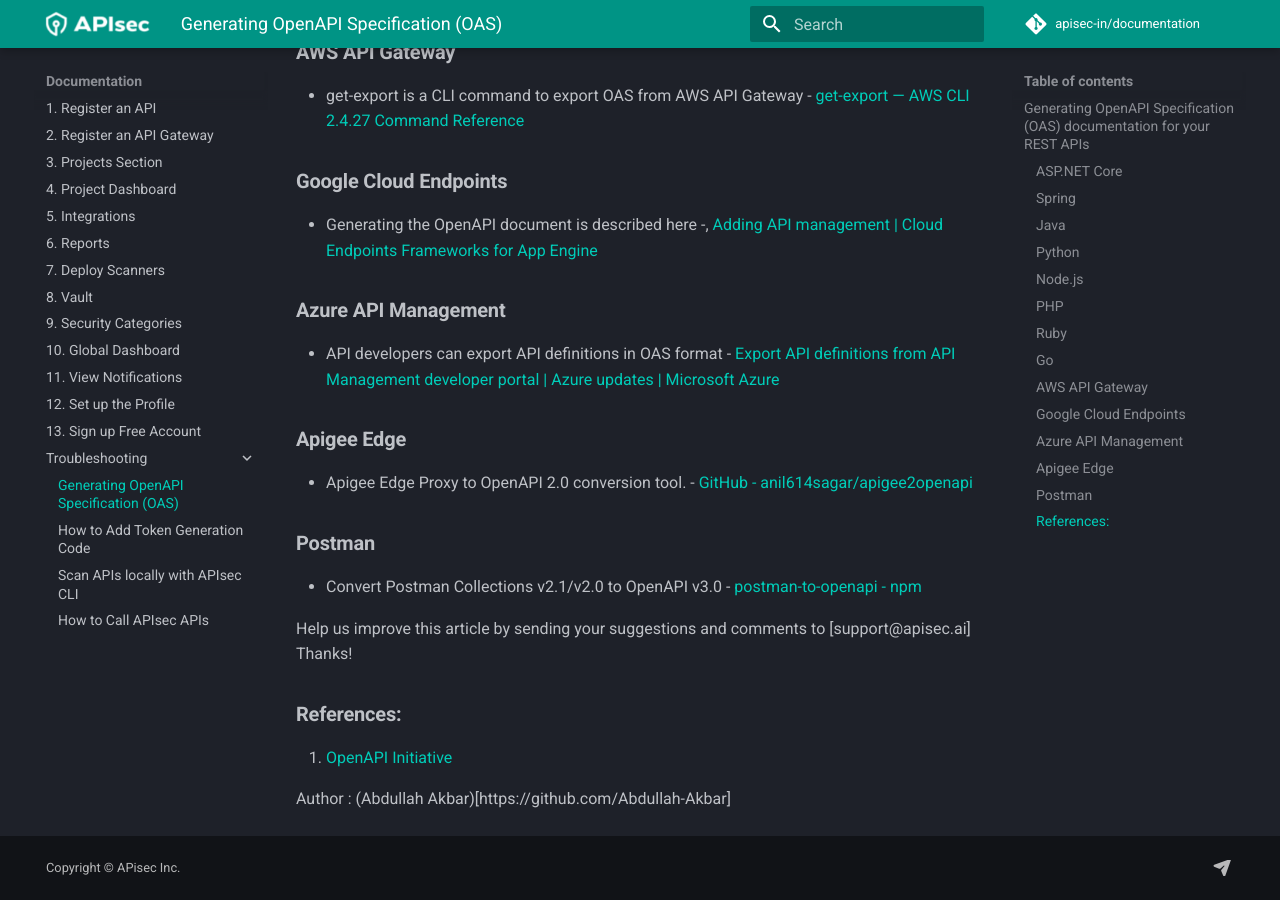
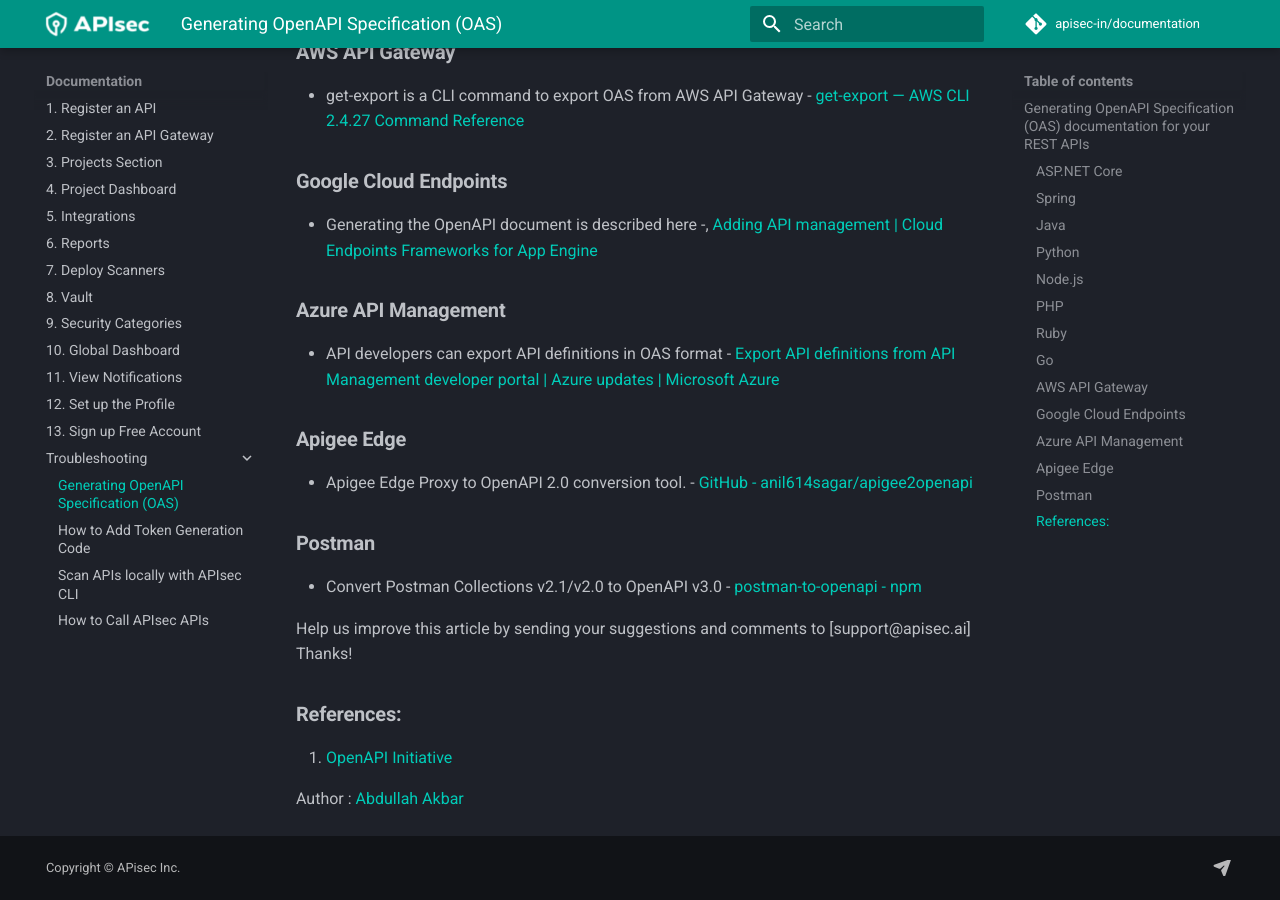
Before and after one commit to apisec-inc/documentation, an MkDocs documentation site: the page built from docs/Generating OAS.md, in a window 1280 px wide and 900 px high, scrolled down 2750 px. Built offline with MkDocs 1.6.1 and Material for MkDocs 9.7.7, drawn with Linux system fonts in a browser that asks for light colours; comment, search, counter and statistics services are not loaded.

Commit message:
Update Generating OAS.md

```diff
--- a/docs/Generating OAS.md
+++ b/docs/Generating OAS.md
@@ -74,4 +74,4 @@
 
 
 Author :
-(Abdullah Akbar)[https://github.com/Abdullah-Akbar]
+[Abdullah Akbar](https://github.com/Abdullah-Akbar)
```
